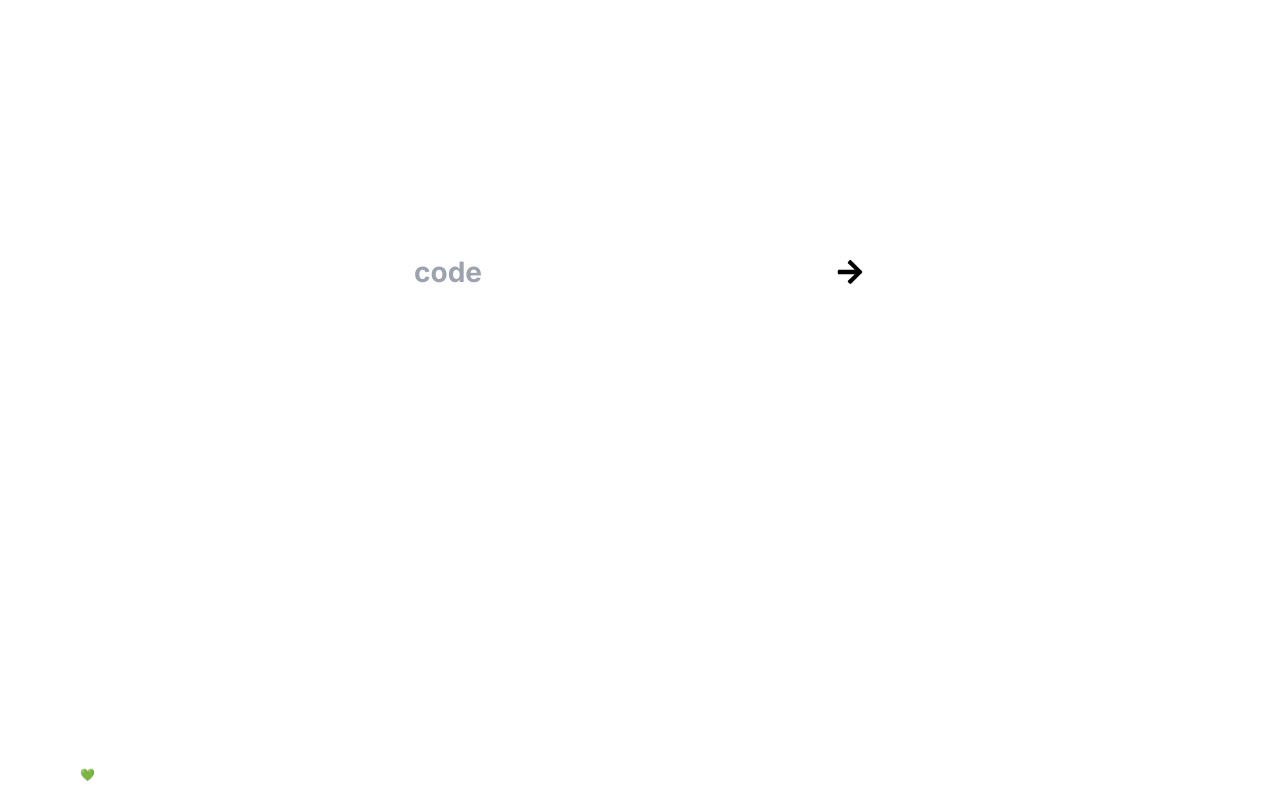
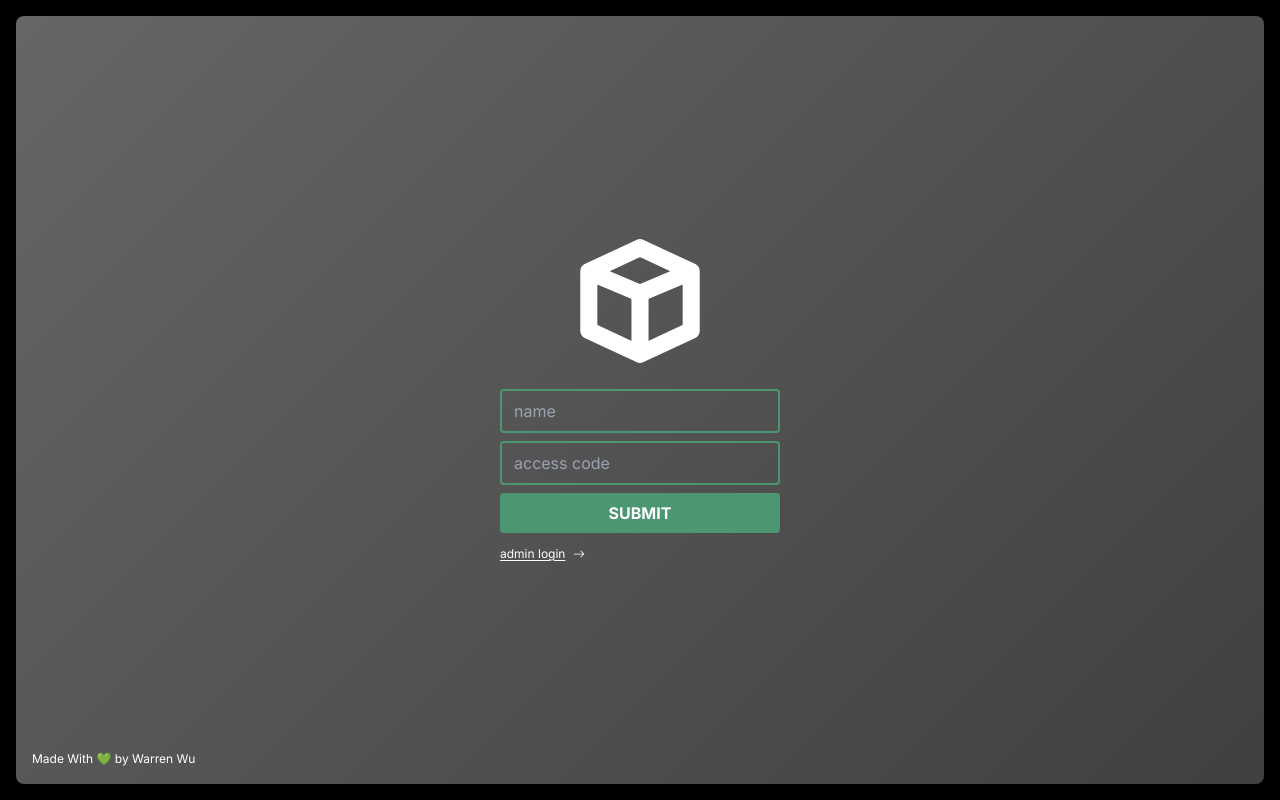
Before and after one commit to WarrenWu4/blackbox, a React (Create React App) app: page / in a window 1280 px wide. Built offline with nearby package versions, Linux system fonts and the light colour scheme; no server answers.

Commit message:
updated access

```diff
--- a/src/components/App.js
+++ b/src/components/App.js
@@ -1,6 +1,6 @@
 import React from "react";
 import Admin from "./admin";
-import Blackbox from "./blackbox/blackbox";
+import Blackbox from "./blackbox";
 import Access from "./access";
 import { BrowserRouter, Routes, Route} from "react-router-dom"
 import { useState } from "react"
--- a/src/components/access.js
+++ b/src/components/access.js
@@ -1,114 +1,70 @@
-import { RxCube, RxQuestionMarkCircled } from "react-icons/rx";
-import { FaArrowRight } from "react-icons/fa"
-import { Modal } from "@mui/material";
-import { useState, useRef, useEffect } from "react";
-import { useNavigate } from "react-router-dom";
-
-import { db } from "../firebase"
-import { getDoc, doc, setDoc } from "firebase/firestore";
+import { RxCube } from "react-icons/rx"
+import { BsArrowRight } from "react-icons/bs";
+import { useRef, useState } from "react";
+import { auth, db } from "../firebase";
+import { onAuthStateChanged, signInAnonymously } from "firebase/auth";
+import { setDoc, doc } from "firebase/firestore";
 
 export default function Access() {
 
-      const [open, setOpen] = useState(false);
-      const [error, setError] = useState(false);
-      const handleOpen = () => setOpen(true);
-      const handleClose = () => setOpen(false);
-      const code = useRef();
-      const nav = useNavigate()
+    const nameRef = useRef()
+    const codeRef = useRef()
+    const [error, setError] = useState(false);
 
-    useEffect(() => {
+    const handleAccess = async (e) => {
+        e.preventDefault()
+        const usercode = codeRef.current.value
+        const username = nameRef.current.value
 
-        // TODO display loading screen while authenticating
+        if (usercode === process.env.REACT_APP_ACCESS_CODE) {
 
-        const getToken = async () => {
-            const token = localStorage.getItem("blackbox_id");
-            if (token !== null) {
-                const token_verif = (await getDoc(doc(db, "users", token))).exists();
-                if (token_verif) {
-                    nav("/blackbox");
+            await signInAnonymously(auth);
+
+            onAuthStateChanged(auth, async (user) => {
+                if (user) {
+                    await setDoc(doc(db, "users", user.uid), {
+                        role:"viewer",
+                        name:username,
+                    })
+                    window.location.reload(false);
                 }
-            }
-        }
-
-        getToken();
-
-    }, [])
-
-      const validateCode = async (e) => {
-        e.preventDefault();
-
-        //if access code is correct
-        if (code.current.value === process.env.REACT_APP_ACCESS_CODE) {
-            // generate unique id
-            let uuid = Math.floor(Math.random() * Math.floor(Math.random() * Date.now()));
-            try {
-                // if possible try to use a 3rd party uuid for more security
-                uuid = crypto.randomUUID()
-            } catch(err) {
-                console.log("UUID via crypto not supported")
-            }
-
-            // double check it doesn't already exist by cross checking with firebase
-            let data = await getDoc(doc(db, "users", uuid));
-            while (data.exists()) {
-                uuid = Math.floor(Math.random() * Math.floor(Math.random() * Date.now()));
-                try {
-                    // if possible try to use a 3rd party uuid for more security
-                    uuid = crypto.randomUUID()
-                    console.log(uuid);
-                } catch(err) {
-                    console.log("UUID via crypto not supported")
-                }
-                data = await getDoc(doc(db, "users", uuid));
-            }
-
-            // store it in local storage and firebase
-            localStorage.setItem("blackbox_id", uuid)
-            await setDoc(doc(db, "users", uuid), {
-                admin: false,
             })
 
-            // navigate to blackbox
-            nav("/blackbox")
-
         }
-        // otherwise trigger failure code
         else {
-            setError(true);
+            codeRef.current.value = ""
+            nameRef.current.value = ""
+            setError(true)
         }
-
-        // reset input in form
-        code.current.value = ""
-      }
+    }
 
     return (
-        <div className="w-full h-[40rem] flex flex-col items-center">
+        <div className="w-screen h-screen overflow-x-hidden p-[1.6rem] flex justify-center items-center relative bg-black">
 
-            <RxCube className="text-[white] text-[12rem] m-[1.6rem]" strokeWidth={0.4} />
-            <div className="text-[white] text-[4rem] font-bold text-center m-[1.6rem] flex">enter secret access code to start blackbox <RxQuestionMarkCircled className="ml-[1.2rem] mt-[1.2rem] text-[2rem] cursor-pointer" strokeWidth={0.4} onClick={handleOpen}/></div>
-            <form className="flex justify-center items-center">
-                <input className="w-[40rem] h-[5.6rem] bg-[white] text-[black] text-[2.8rem] font-bold px-[1.2rem] py-[0.4rem] rounded-[0.8rem]" type="password" placeholder="code" ref={code}/>
-                <button className="h-[5.6rem] aspect-square bg-[white] text-[black] rounded-[0.8rem] ml-[2rem] flex justify-center items-center cursor-pointer" onClick={validateCode}> <FaArrowRight className="text-[2.8rem]"/> </button>
-            </form>
+            <div className="bg-glass w-full h-full rounded-[0.8rem] flex flex-col justify-center items-center">
 
-            <div className="text-[#DA7F7F] font-bold text-[2rem] mt-[2rem]" style={{display:(error) ? "flex":"none"}}>incorrect access code</div>
+                <RxCube className="text-white text-[12.8rem]" strokeWidth={1}/>
 
-            <Modal
-            open={open}
-            onClose={handleClose}
-            aria-labelledby="modal-modal-title"
-            aria-describedby="modal-modal-description"
-            >
-                <div className="absolute top-[50%] left-[50%] translate-x-[-50%] translate-y-[-50%] w-[50rem] rounded-[0.8rem] bg-[#2C3333] px-[2.4rem] py-[3.6rem] text-[white] font-bold text-[2rem]">
+                <div className="flex flex-col">
 
-                    The access code is hidden somewhere on my <a className="text-[#A5C9CA] font-bold text-[2rem] decoration-solid underline decoration-[#A5C9CA] decoration-4" target="_blank" href="https://warrenwu.vercel.app/">portfolio</a>. While you're there, might as well check out some of my stuff 😊
-                    <br/><br/>
-                    <span className="text-[#DA7F7F] font-bold text-[2rem]">Hint: it's somewhere on the home page.</span>
+                    <form onSubmit={handleAccess} className="w-[28rem] flex flex-col mt-[2.4rem]">
 
+                        <input ref={nameRef} type="text" placeholder="name" className="px-[1.2rem] py-[0.8rem] rounded-[0.4rem] bg-transparent border-2 border-solid text-white text-[1.6rem] border-[#4c9671]"/>
+
+                        <input ref={codeRef} type="password" placeholder="access code" className="px-[1.2rem] py-[0.8rem] rounded-[0.4rem] text-white text-[1.6rem] mt-[0.8rem] bg-transparent border-solid border-2" style={{borderColor: (error) ? "rgb(248,113,113)" : "#4c9671"}}/>
+
+                        {error && <label className="text-[1.6rem] mt-[0.4rem] text-red-400">wrong access code</label>}
+
+                        <button type="submit" className="flex justify-center items-center py-[0.8rem] rounded-[0.4rem] bg-[#4c9671] text-[1.6rem] text-white font-bold w-full mt-[0.8rem]">SUBMIT</button>
+
+                    </form>
+
+                    <button type="button" className="flex items-center text-white mt-[1.2rem] text-[1.2rem] underline underline-offset-2 group">admin login <BsArrowRight className="ml-[0.8rem] group-hover:translate-x-[0.4rem] transition-all duration-[0.6s]"/></button>
                 </div>
-            </Modal>
 
-            <div className="text-[1.2rem] text-[white] font-bold absolute bottom-[1.6rem] left-[1.6rem]">Made with 💚 by Warren Wu</div>
+            </div>
+
+            <div className="absolute text-[1.2rem] text-white left-[3.2rem] bottom-[3.2rem]">Made With 💚 by Warren Wu</div>
 
         </div>
     )
--- a/src/components/blackbox/blackbox.js
+++ b/src/components/blackbox.js
@@ -1,6 +1,6 @@
 import React, { useEffect, useState } from "react"
 import { Modal } from "@mui/material";
-import { db } from "../../firebase";
+import { db } from "../firebase";
 import { getDocs, collection } from "firebase/firestore";
 
 import { BsThreeDotsVertical, BsFileEarmarkPlay } from "react-icons/bs";
--- a/src/components/blackbox/file.js
+++ /dev/null
@@ -1,40 +0,0 @@
-import React, {useEffect, useRef} from 'react'
-
-export default function File(props) {
-
-  const btn = useRef();
-
-  useEffect(() => {
-      const rightClick = (e) => {
-        //check for right click
-        if (e.button === 2) {
-          //check if within ref
-          if (btn.current.contains(e.target)) {
-            props.setId(props.id)
-          }
-        }
-      }
-
-      window.addEventListener("mousedown", rightClick);
-
-      return () => {
-        window.removeEventListener("mousedown", rightClick)
-      };
-
-  })
-
-  return (
-    <>
-      <a
-          href={props.url}
-          target="_blank"
-          rel='noreferrer'
-          className='file'
-          ref={btn}
-          onContextMenu={(e) => e.preventDefault()}
-      >
-          {props.name}
-      </a>
-    </>
-  )
-}
```
